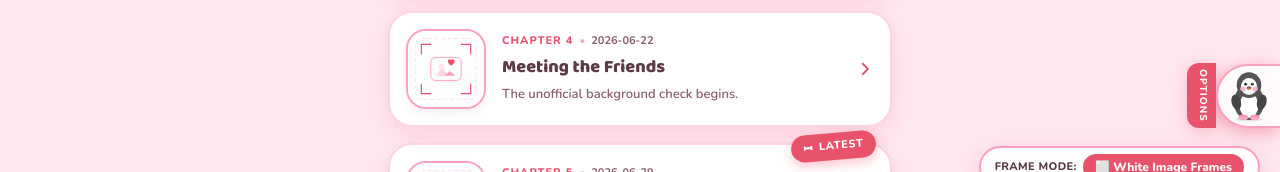
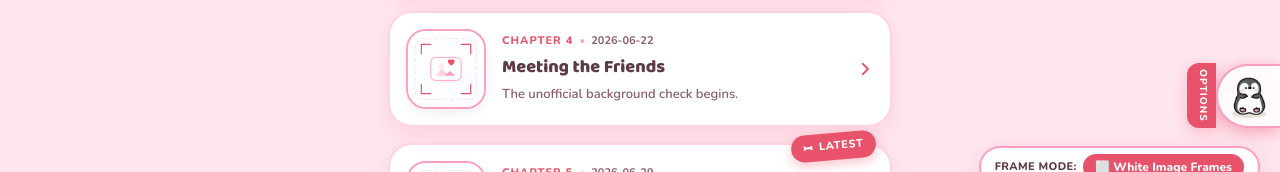
Before and after one commit to KOS-CDG/Our-Chapters, a React (Vite) app: page /chapters in a window 1280 px wide. Shown: the part 592-764 px from the top of the page. Built offline with nearby package versions, Linux system fonts and the light colour scheme.

Commit message:
Use Haru.webp image for penguin widget instead of SVG

```diff
--- a/src/components/PenguinWidget.tsx
+++ b/src/components/PenguinWidget.tsx
@@ -355,7 +355,11 @@ export function PenguinWidget() {
           overflow: "hidden",
           boxShadow: "-4px 4px 14px rgba(232,83,107,.2)",
         }}>
-          <PenguinSvg />
+          <img
+            src="/Haru.webp"
+            alt="Haru the penguin"
+            style={{ width: 52, height: 52, objectFit: "contain" }}
+          />
         </div>
       </motion.button>
 
@@ -385,7 +389,11 @@ export function PenguinWidget() {
           >
             {/* Header */}
             <div style={{ display: "flex", alignItems: "center", gap: 10, marginBottom: 4 }}>
-              <PenguinSvg size={40} />
+              <img
+                src="/Haru.webp"
+                alt="Haru the penguin"
+                style={{ width: 40, height: 40, objectFit: "contain" }}
+              />
               <div>
                 <div style={{ fontFamily: fonts.display, fontWeight: 800, fontSize: 17, color: t.accent }}>
                   Penguin Options
@@ -565,49 +573,3 @@ function RibbonRow({ color }: { color: string }) {
     </svg>
   );
 }
-
-/** Inline penguin SVG — matches the image the user provided */
-export function PenguinSvg({ size = 52 }: { size?: number }) {
-  return (
-    <svg
-      width={size}
-      height={size}
-      viewBox="0 0 100 110"
-      fill="none"
-      xmlns="http://www.w3.org/2000/svg"
-    >
-      {/* Shadow */}
-      <ellipse cx="50" cy="104" rx="28" ry="5" fill="#ccc" opacity=".5" />
-      {/* Body */}
-      <ellipse cx="50" cy="68" rx="32" ry="38" fill="#555" />
-      {/* Belly */}
-      <ellipse cx="50" cy="75" rx="20" ry="26" fill="#fff" />
-      {/* Head */}
-      <ellipse cx="50" cy="32" rx="26" ry="27" fill="#555" />
-      {/* Face white */}
-      <ellipse cx="50" cy="35" rx="17" ry="18" fill="#fff" />
-      {/* Cheeks */}
-      <ellipse cx="37" cy="40" rx="6" ry="5" fill="#f9a8c4" opacity=".8" />
-      <ellipse cx="63" cy="40" rx="6" ry="5" fill="#f9a8c4" opacity=".8" />
-      {/* Eyes */}
-      <circle cx="43" cy="30" r="3" fill="#222" />
-      <circle cx="57" cy="30" r="3" fill="#222" />
-      <circle cx="44.2" cy="29" r="1" fill="#fff" />
-      <circle cx="58.2" cy="29" r="1" fill="#fff" />
-      {/* Beak */}
-      <ellipse cx="50" cy="38" rx="5" ry="3.5" fill="#555" />
-      <ellipse cx="50" cy="39" rx="4" ry="2" fill="#f97316" opacity=".9" />
-      {/* Wings */}
-      <ellipse cx="23" cy="68" rx="10" ry="16" fill="#444" transform="rotate(-15 23 68)" />
-      <ellipse cx="77" cy="68" rx="10" ry="16" fill="#444" transform="rotate(15 77 68)" />
-      {/* Feet */}
-      <ellipse cx="38" cy="100" rx="10" ry="6" fill="#f9a8c4" />
-      <ellipse cx="62" cy="100" rx="10" ry="6" fill="#f9a8c4" />
-      {/* Feet toes */}
-      <path d="M30 99 Q33 95 38 98" stroke="#e8788a" strokeWidth="1.5" strokeLinecap="round" />
-      <path d="M38 98 Q43 95 46 99" stroke="#e8788a" strokeWidth="1.5" strokeLinecap="round" />
-      <path d="M54 99 Q57 95 62 98" stroke="#e8788a" strokeWidth="1.5" strokeLinecap="round" />
-      <path d="M62 98 Q67 95 70 99" stroke="#e8788a" strokeWidth="1.5" strokeLinecap="round" />
-    </svg>
-  );
-}
```
Also changed, not shown: public/Haru.webp (added).
